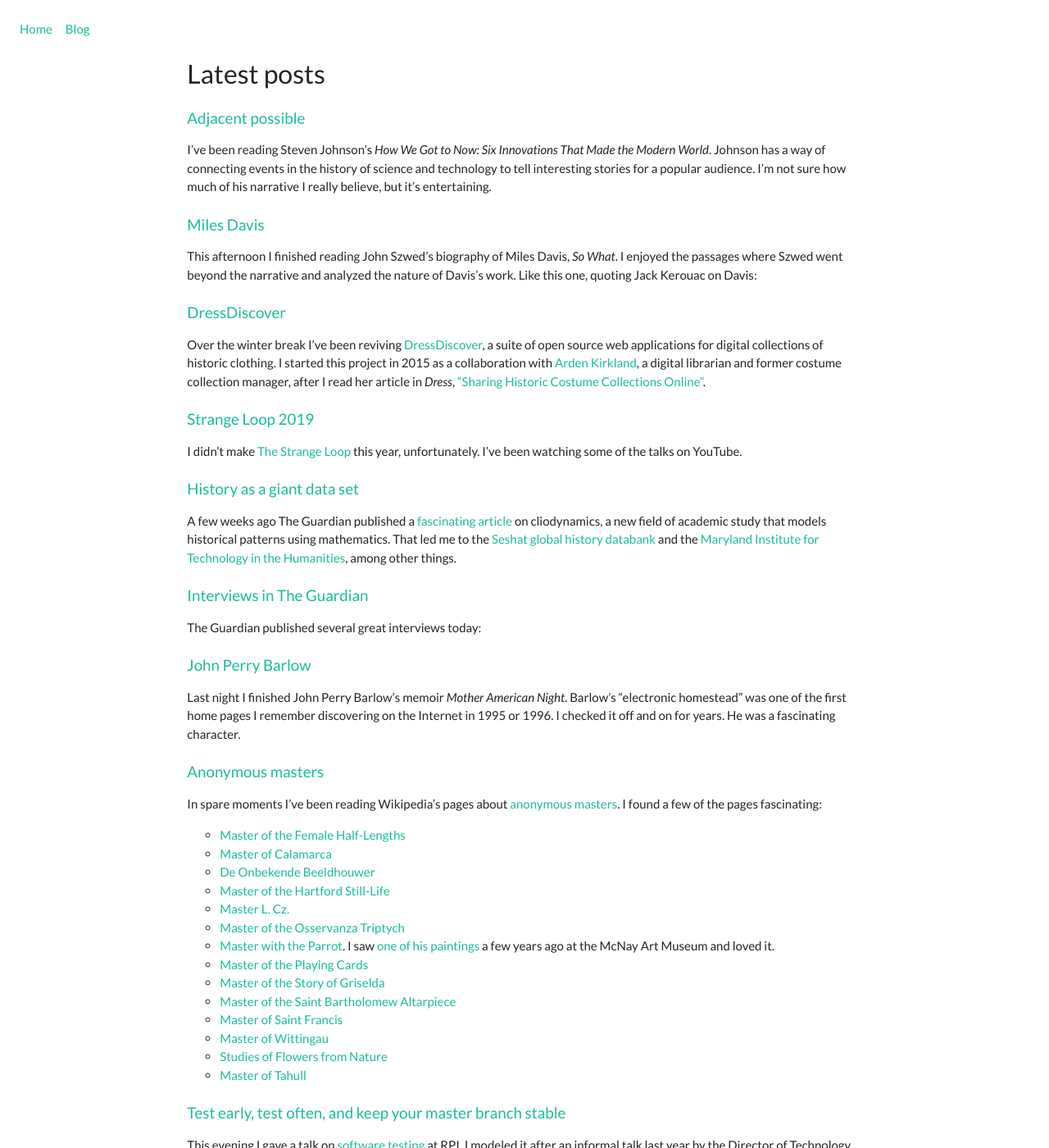
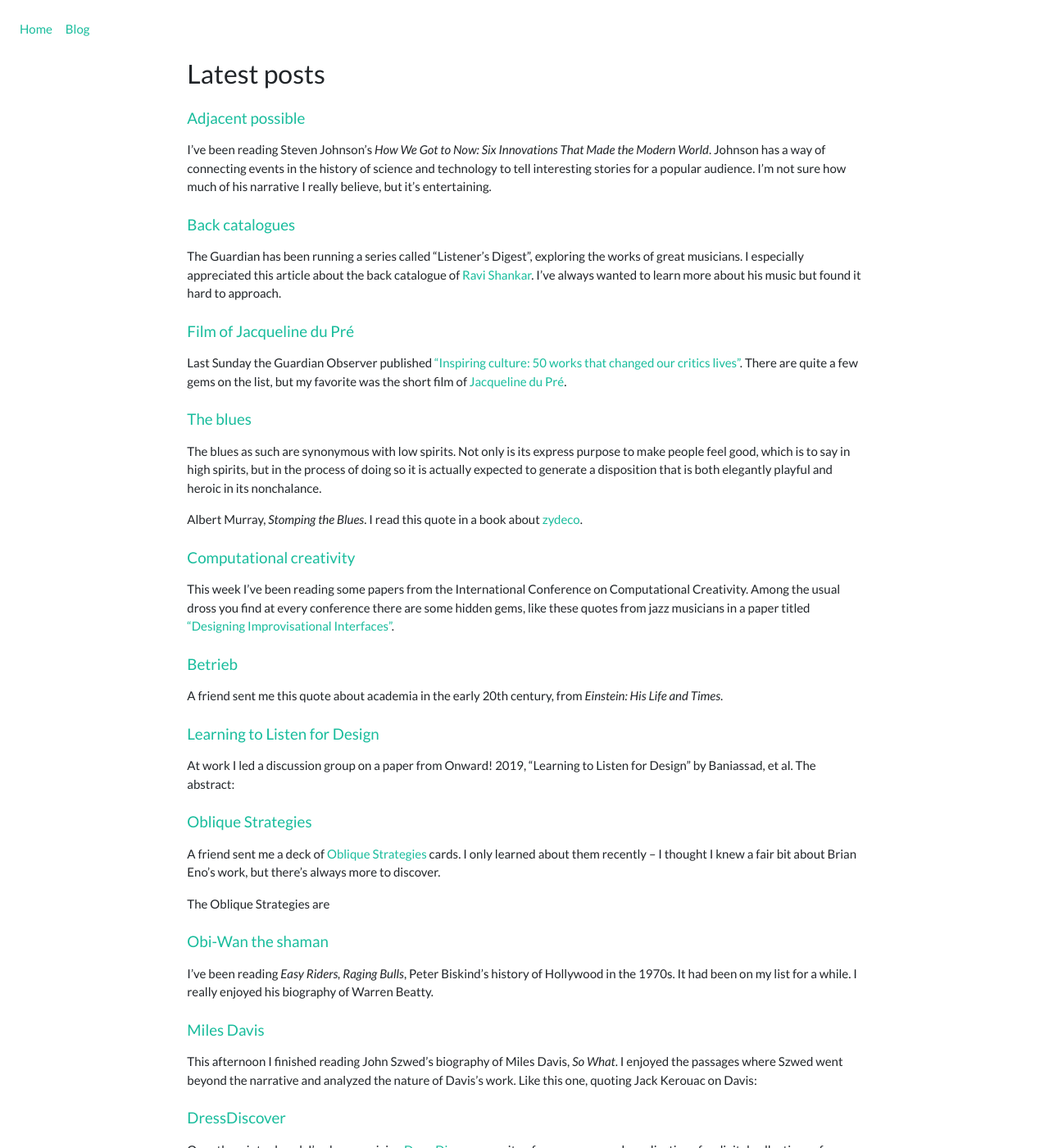
Before and after one commit to minorg/minorgordon.net, a Jekyll site: the page built from blog/index.html, in a window 1280 px wide and 1400 px high. Shown: the whole window at 82% size. Built offline with Jekyll 4.4.1, drawn with Linux system fonts in a browser that asks for light colours; nearby versions of some CDN libraries.

Commit message:
new posts

```diff
--- /dev/null
+++ b/_posts/2020-01-11-lucas.md
@@ -0,0 +1,14 @@
+---
+layout: post
+title:  "Obi-Wan the shaman"
+date:   2020-01-11
+categories: reading
+---
+
+I've been reading _Easy Riders, Raging Bulls_, Peter Biskind's history of Hollywood in the 1970s. It had been on my list for a while. I really enjoyed his biography of Warren Beatty.
+
+There is a great quote about the creation of _Star Wars_:
+
+> Lucas started writing the treatment for Star Wars in February 1972 .... He was reading extensively through the literature of fairy tale and myth, discovering Joseph Campbell. He pored over Carlos Castaneda, recast Castaneda's hero, a Mexican shaman named Don Juan, as Obi-Wan Kenobi, and his 'life force' into the Force.
+
+I knew about Lucas and Joseph Campbell, but never thought about the connection with Castaneda.
--- /dev/null
+++ b/_posts/2020-02-16-oblique-strategies.md
@@ -0,0 +1,14 @@
+---
+layout: post
+title:  "Oblique Strategies"
+date:   2020-02-16
+categories: work
+---
+
+A friend sent me a deck of [Oblique Strategies](https://en.wikipedia.org/wiki/Oblique_Strategies) cards. I only learned about them recently -- I thought I knew a fair bit about Brian Eno's work, but there's always more to discover.
+
+The Oblique Strategies are
+
+> a card-based method for promoting creativity. ... Each card offers a challenging constraint intended to help artists (particularly musicians) break creative blocks by encouraging lateral thinking.
+
+"Ask people to work against their better judgment."
--- /dev/null
+++ b/_posts/2020-02-26-gabriel.md
@@ -0,0 +1,14 @@
+---
+layout: post
+title:  "Learning to Listen for Design"
+date:   2020-02-26
+categories: work
+---
+
+At work I led a discussion group on a paper from Onward! 2019, "Learning to Listen for Design" by Baniassad, et al. The abstract:
+
+    In his essay, Designed as Designer, Richard Gabriel suggests that artifacts are agents of their own design. Building on Gabriel’s position, this essay makes three observations (1) Code “speaks” to the programmer through code smells, and it talks about the shape it wants to take by signalling design principle violations. By "listening" to code, even a novice programmer can let the code itself signal its own emergent natural structure. (2) Seasoned programmers listen for code smells, but they hear in the language of design principles (3) Design patterns are emergent structures that naturally arise from designers listening to what the code is signaling and then responding to these signals through refactoring transformations. Rather than seeing design patterns as an educational destination, we see them as a vehicle for teaching the skill of listening. By showing novices the stories of listening to code and unfolding design patterns (starting from code smells, through refactorings, to arrive at principled structure), we can open up the possibility of listening for emergent design.
+
+As a highly verbal person who also has a strong compulsion to curate things, the notion of "listening" to code for direction in refactoring resonated deeply with my experience.
+
+The paper was also a heartening reminder of Richard Gabriel's work. I read most of his essays (up to that time) as a graduate student ca. 2003-2004. He continues to fascinate.
--- /dev/null
+++ b/_posts/2020-02-27-betrieb.md
@@ -0,0 +1,10 @@
+---
+layout: post
+title:  "Betrieb"
+date:   2020-02-27
+categories: work
+---
+
+A friend sent me this quote about academia in the early 20th century, from _Einstein: His Life and Times_.
+
+> They divided the subject on which they were working into unnumerable small parts and then let each part be handled by a student. The student's task under these circumstances was relatively easy, and was dealt with in great detail so as to create an impression of being important. In this way there arose what was known in Germany as the "Betrieb" (mill), where to all outward appearances no distinction is made between worthwhile ideas and trivialities. Everything produced was a "contribution to the literature," which had to be cited by every other subsequent writer if he wanted to be "scientific". An agreeable feeling of activity surrounded both teacher and students. They became so engrossed in this activity and industry that the larger problem that the partial studies were supposed to elucidate was often forgotten. The production of dissertations and papers became an end in itself.
--- /dev/null
+++ b/_posts/2020-03-19-computational-creativity.md
@@ -0,0 +1,16 @@
+---
+layout: post
+title:  "Computational creativity"
+date:   2020-03-19
+categories: reading
+---
+
+This week I've been reading some papers from the International Conference on Computational Creativity. Among the usual dross you find at every conference there are some hidden gems, like these quotes from jazz musicians in a paper titled ["Designing Improvisational Interfaces"](http://www.computationalcreativity.net/iccc2016/wp-content/uploads/2016/01/Designing-Improvisational-Interfaces.pdf).
+
+> The story goes that Miles Davis once asked John Coltrane why his solos were so long. John Coltrane replied "I don’t know how to stop.” to which Miles responded with “Try taking the f****** horn out of your mouth."
+
+Another fun paper is ["Generative Mixology: An Engine for Creating Cocktails"](https://computationalcreativity.net/iccc2015/proceedings/9_3Pagnutti.pdf), which
+
+> details an expert cocktail generation system. After using expert knowledge to break down cocktails into eight categories, the system generates cocktails from a particular category using a context-free stochastic grammar. These cocktails were then evaluated by human participants in a research setting. Participants evaluated the cocktails on the basis of quality, novelty and typicality to check the creative potential of the generator’s output.
+
+My favorite paper so far is ["A Discussion on Serendipity in Creative Systems"](http://www.computationalcreativity.net/iccc2013/download/iccc2013-pease-et-al.pdf). It reminded of my first year as a graduate student, when I was casting around for a dissertation topic. I was thinking a lot about computational creativity, although I didn't know that field existed. (It's a long way from the systems part of Computer Science.) I wrote a paper about ["Small-scale peer-to-peer overlays"](https://dl.acm.org/doi/10.1145/1151374.1151385), where I discussed ideas about building a peer-to-peer network that could help people emulate the experience of serendipitously discovering books among barely-organized shelves -- much as I used to do at my favorite book store in Tulsa, [Gardner's](https://gardnersbooks.com/).
--- /dev/null
+++ b/_posts/2020-03-28-the-blues.md
@@ -0,0 +1,10 @@
+---
+layout: post
+title:  "The blues"
+date:   2020-03-28
+categories: reading
+---
+
+> The blues as such are synonymous with low spirits. Not only is its express purpose to make people feel good, which is to say in high spirits, but in the process of doing so it is actually expected to generate a disposition that is both elegantly playful and heroic in its nonchalance.
+
+Albert Murray, _Stomping the Blues_. I read this quote in a book about [zydeco](https://en.wikipedia.org/wiki/Zydeco).
--- /dev/null
+++ b/_posts/2020-03-29-du-pre.md
@@ -0,0 +1,10 @@
+---
+layout: post
+title:  "Film of Jacqueline du Pré"
+date:   2020-03-29
+categories: reading
+---
+
+Last Sunday the Guardian Observer published ["Inspiring culture: 50 works that changed our critics lives"](https://www.theguardian.com/culture/2020/mar/29/inspiring-culture-50-works-that-changed-our-critics-lives). There are quite a few gems on the list, but my favorite was the short film of [Jacqueline du Pré](https://www.theguardian.com/music/video/2015/may/27/schubert-the-trout-watch-a-clip-from-1969-documentary-barenboim-dupre-allegro-films).
+
+I still remember learning about her version of the Elgar concerto and going to [Dussmann](https://de.wikipedia.org/wiki/Kulturkaufhaus_Dussmann) in Berlin to find a copy, ca. 2004. The whole lower floor was dedicated to classical music. A knowledgeable staff member recommended the recording with Barbirolli as "erste Wahl". I've passed on that recommendation many times in the years since.
--- /dev/null
+++ b/_posts/2020-04-01-back-catalogues.md
@@ -0,0 +1,10 @@
+---
+layout: post
+title:  "Back catalogues"
+date:   2020-04-01
+categories: reading
+---
+
+The Guardian has been running a series called "Listener's Digest", exploring the works of great musicians. I especially appreciated this article about the back catalogue of [Ravi Shankar](https://www.theguardian.com/music/2020/apr/01/ravi-shankar-where-to-start-in-his-back-catalogue). I've always wanted to learn more about his music but found it hard to approach.
+
+There's another good one about [Kraftwerk](https://www.theguardian.com/music/2020/mar/23/kraftwerk-listeners-digest-german-electronic-music-back-catalogue).
```
Also changed, not shown: _posts/2020-04-05-adjacent-possible.md (+1 -1 lines).
